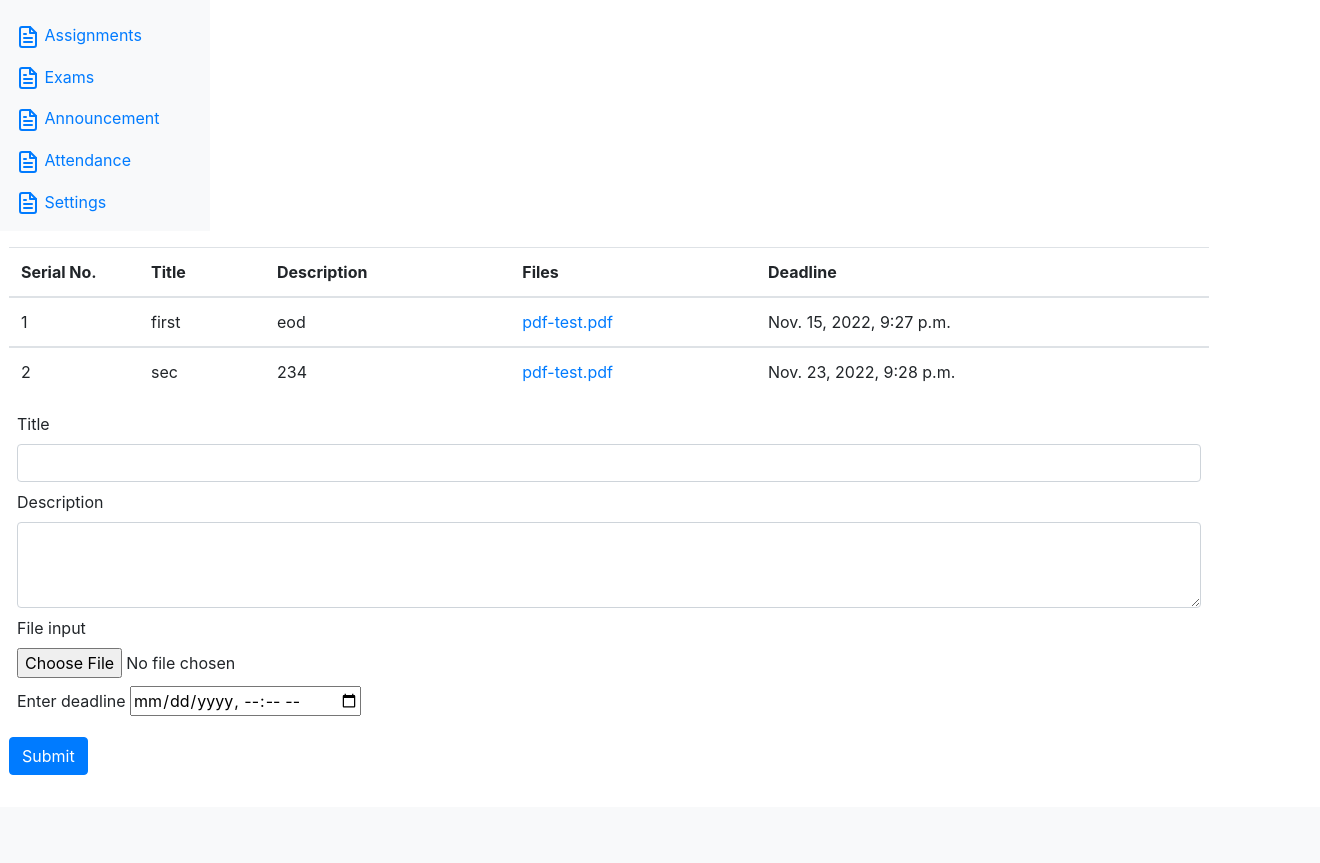
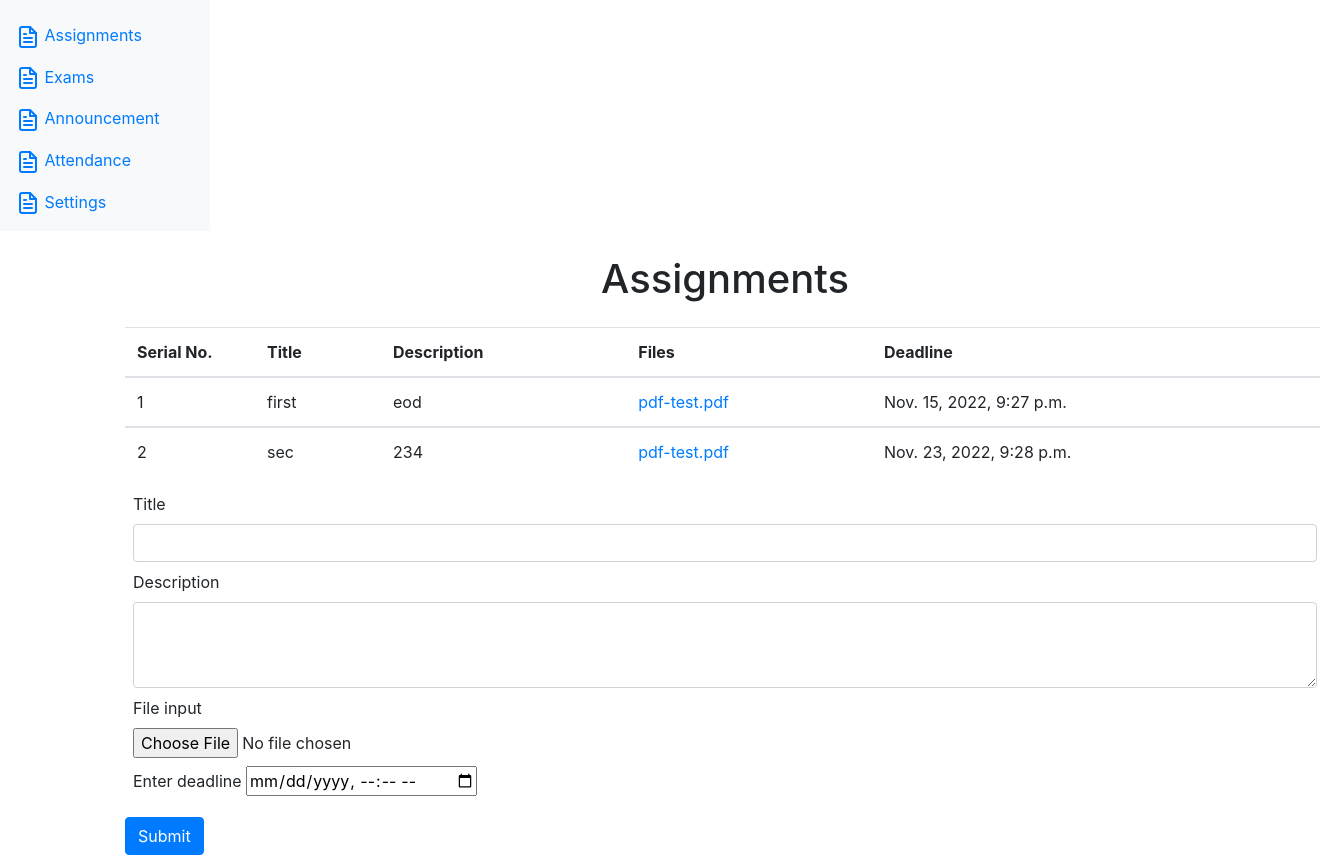
Before and after one commit to 863aditya/itw_project, a Django app: page /p/prof_assignment in a window 1320 px wide. Shown: the part 89-952 px from the top of the page. Before the commit the page ends 864 px from the top, so only its background shows below. Run offline with Django 3.2, Linux system fonts and the light colour scheme; data comes from the database, SQL or seed files in the repository.

Commit message:
updated prof_assignments.html

```diff
--- a/templates/prof_assignments.html
+++ b/templates/prof_assignments.html
@@ -1,7 +1,8 @@
 <!-- keep a form below with title as  -->
 {% extends 'base.html' %}
 {% block body %}
-<div class="pt-3 pb-2 mb-3 mx-4" style="margin-left: 140px; width:1200px">
+<div style="margin-left: 140px; width:1200px">
+    <h1 class="text-center my-4">Assignments</h1>
     <form action="/p/prof_assignment" method="post" enctype="multipart/form-data">
         {% csrf_token %}
         <table class="table">
```
